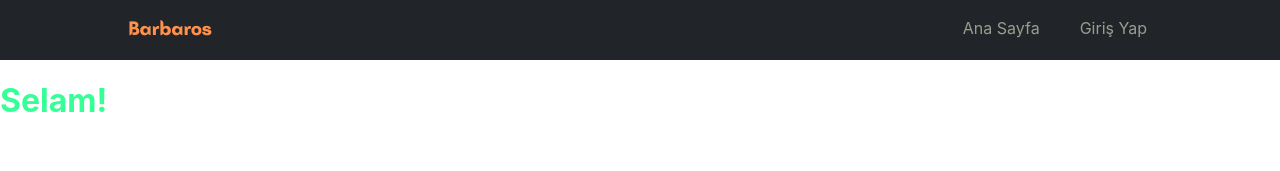
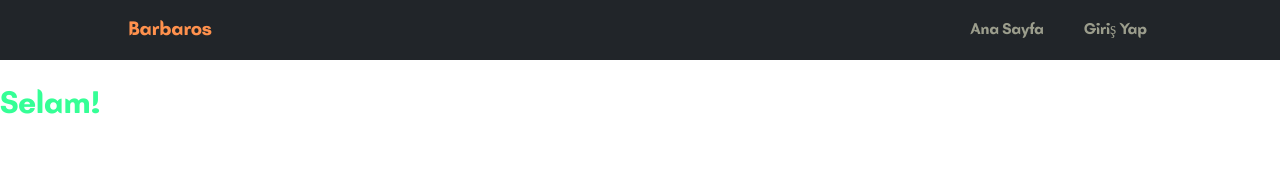
Before and after one commit to Barbaros-Dev/barbaros-site, a React (Create React App) app: page / in a window 1280 px wide. Shown: the top 171 px of the page. Built offline with nearby package versions, Linux system fonts and the light colour scheme.

Commit message:
Update App.css

```diff
--- a/src/App.css
+++ b/src/App.css
@@ -10,3 +10,7 @@
 button {
     cursor: pointer;
 }
+
+body {
+    font-family: "Batangas";
+}
```
